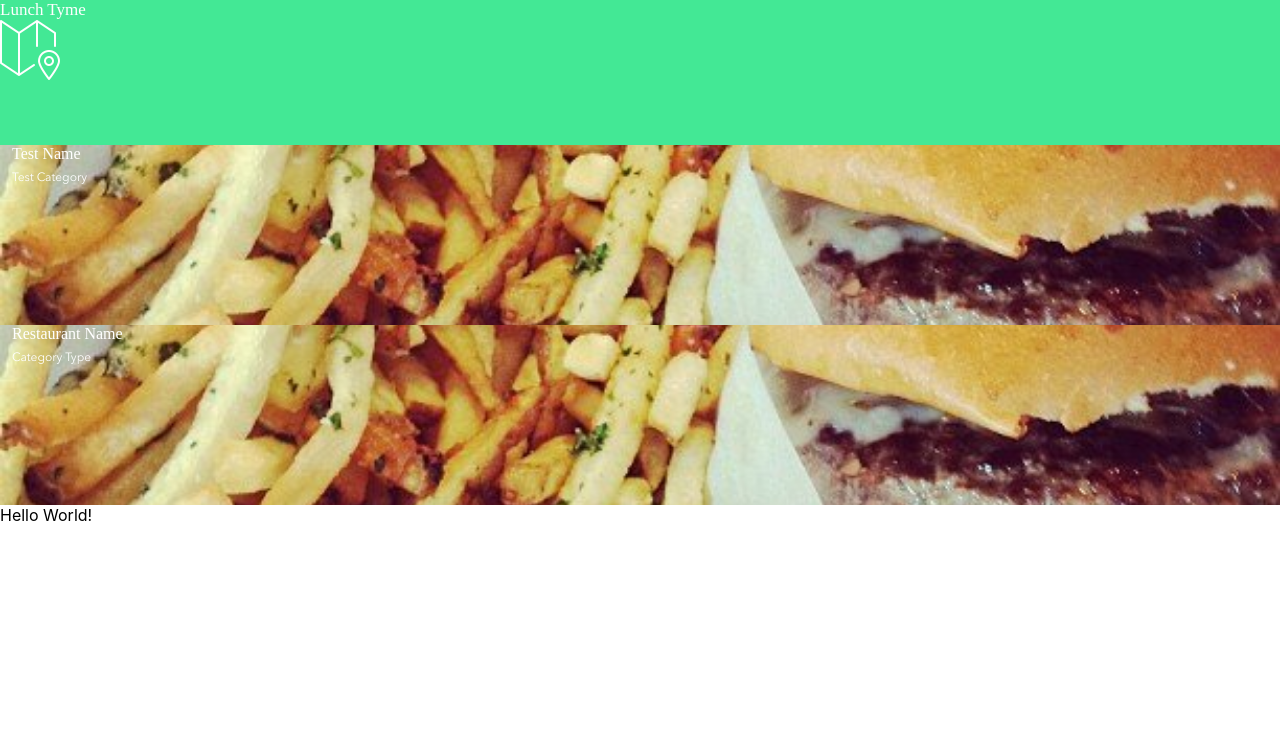
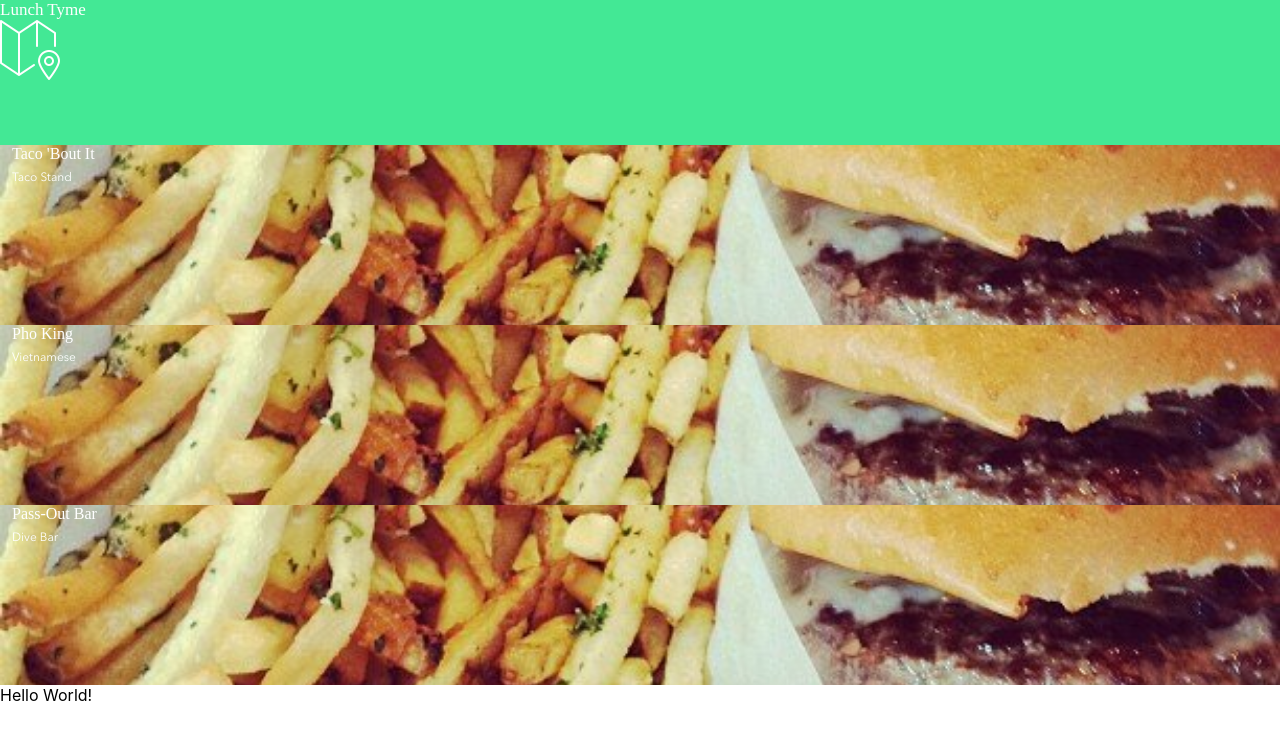
Before and after one commit to theredwillow/br-assessment, a React (Create React App) app: page / in a window 1280 px wide. Shown: the top 740 px of the page. Built offline with nearby package versions, Linux system fonts and the light colour scheme; a web font is replaced by a local one.

Commit message:
Created List

```diff
--- a/src/App/App.js
+++ b/src/App/App.js
@@ -2,13 +2,28 @@ import React from 'react';
 import './App.css';
 
 import Header from './Header/Header';
-import ListTile from './ListTile/ListTile';
+import List from './List/List';
 
 const App = () => {
+
+  let exampleArray = [
+    {
+      name: "Taco 'Bout It",
+      category: "Taco Stand"
+    },
+    {
+      name: "Pho King",
+      category: "Vietnamese"
+    },
+    {
+      name: "Pass-Out Bar",
+      category: "Dive Bar"
+    }
+  ];
+
   return (<div className="App">
     <Header />
-    <ListTile name="Test Name" category="Test Category" />
-    <ListTile />
+    <List restaurants={exampleArray} />
     Hello World!
   </div>);
 };
--- /dev/null
+++ b/src/App/List/List.js
@@ -0,0 +1,19 @@
+import React from 'react';
+
+import ListTile from './ListTile/ListTile';
+
+const List = (props) => {
+
+    let createList = (restaurants) => {
+        let newList = [];
+        for (let i = 0; i < restaurants.length; i++) {
+            newList.push(<ListTile name={restaurants[i].name} category={restaurants[i].category} />);
+        }
+        return newList;
+    };
+
+    return (<div className="list"> {createList(props.restaurants)} </div>);
+
+};
+
+export default List;
--- a/src/App/ListTile/ListTile.js
+++ b/src/App/List/ListTile/ListTile.js
@@ -1,6 +1,6 @@
 import React from 'react';
 import './ListTile.css';
-import hopdoddy from '../../images/hopdoddy.jpg';
+import hopdoddy from '../../../images/hopdoddy.jpg';
 
 const ListTile = ({name="Restaurant Name", category="Category Type", image=hopdoddy}) => {
     return (
```
Also changed, not shown: src/App/List/ListTile/ListTile.css (renamed from src/App/ListTile/ListTile.css).
